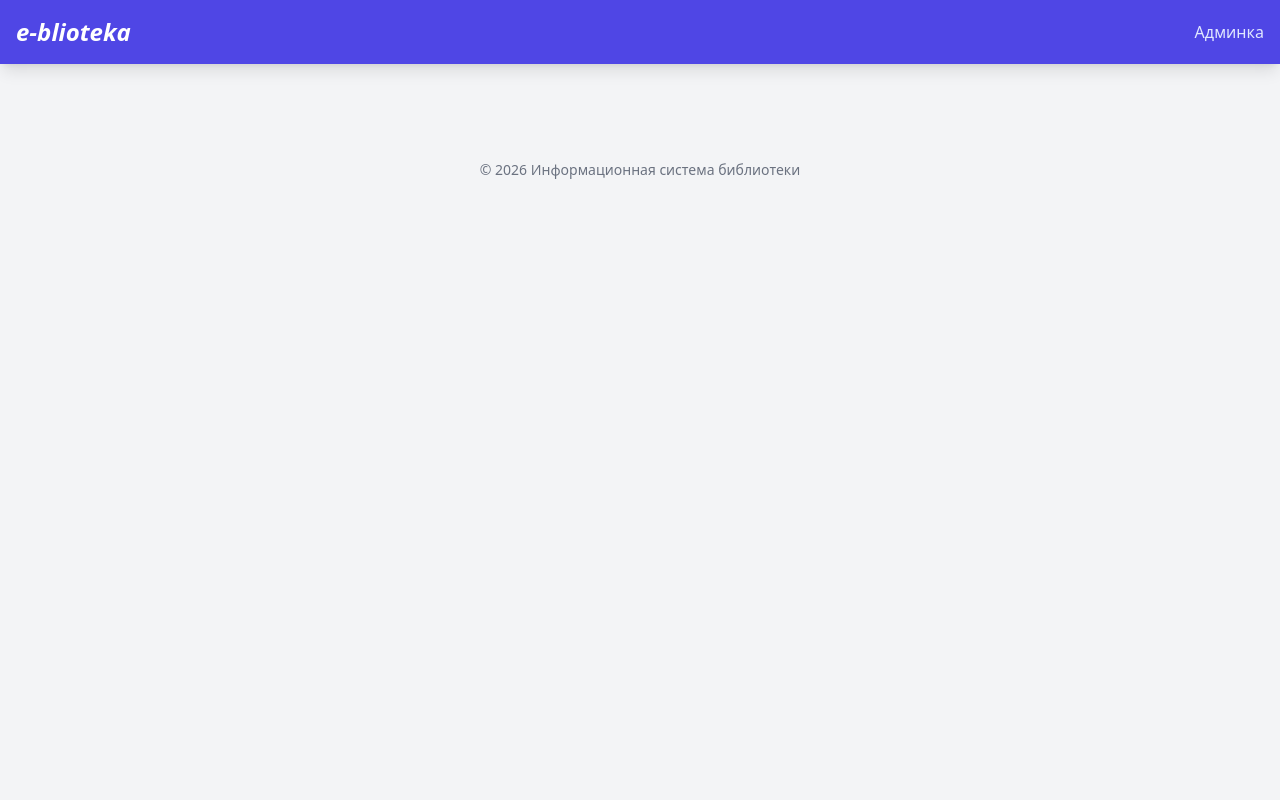
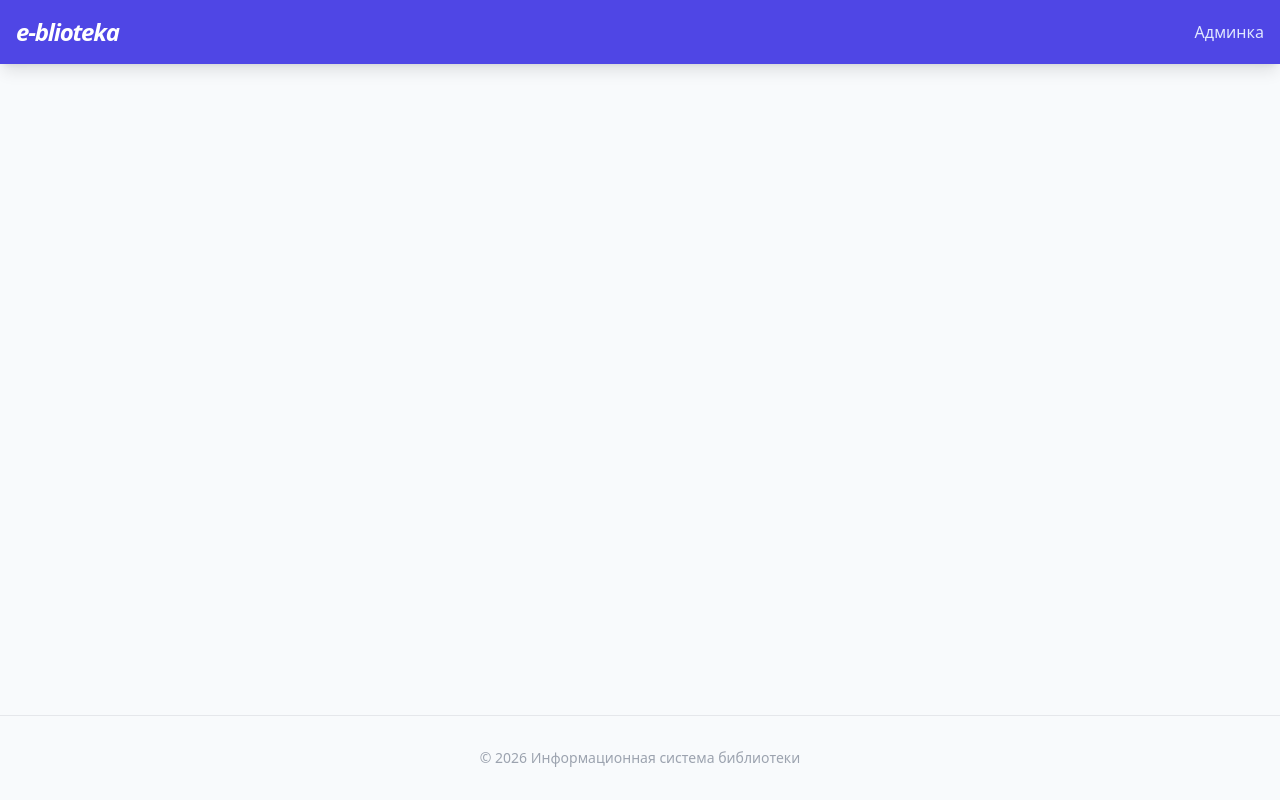
Before and after one commit to Akitaroshi/e-blioteka, a Django app: template library/templates/library/base.html in a window 1280 px wide. Run offline with Django 5.2, Linux system fonts and the light colour scheme; the template is opened without the code that fills it, so the values that code supplies are empty; some libraries are stand-ins or nearby versions.

Commit message:
flexboxes

```diff
--- a/library/templates/library/base.html
+++ b/library/templates/library/base.html
@@ -6,22 +6,24 @@
     <title>e-blioteka</title>
     <script src="https://cdn.tailwindcss.com"></script>
 </head>
-<body class="bg-gray-100 font-sans leading-normal tracking-normal">
+<body class="bg-slate-50 font-sans leading-normal tracking-normal flex flex-col min-h-screen">
+
     <nav class="bg-indigo-600 p-4 shadow-lg">
         <div class="container mx-auto flex justify-between items-center">
-            <a href="/" class="text-white text-2xl font-bold italic">e-blioteka</a>
+            <a href="/" class="text-white text-2xl font-bold italic tracking-tighter">e-blioteka</a>
             <div class="space-x-4">
-                <a href="/admin/" class="text-indigo-100 hover:text-white">Админка</a>
+                <a href="/admin/" class="text-indigo-100 hover:text-white transition-colors">Админка</a>
             </div>
         </div>
     </nav>
 
-    <main class="container mx-auto mt-8 p-4">
+    <main class="container mx-auto mt-10 px-4 flex-grow">
         {% block content %}{% endblock %}
     </main>
 
-    <footer class="text-center p-8 text-gray-500 text-sm">
+    <footer class="text-center p-8 text-gray-400 text-sm border-t border-gray-200 mt-10">
         &copy; 2026 Информационная система библиотеки
     </footer>
+
 </body>
 </html>
--- a/library/views.py
+++ b/library/views.py
@@ -2,5 +2,5 @@ from django.shortcuts import render
 from .models import Book
 
 def book_list(request):
-    books = Book.objects.all().select_related('author', 'genre')
+    books = Book.objects.all().prefetch_related('authors').select_related('genre', 'publisher')
     return render(request, 'library/book_list.html', {'books': books})
```
Also changed, not shown: library/models.py (+11 -1 lines), library/templates/library/book_list.html (+9 -1 lines).
